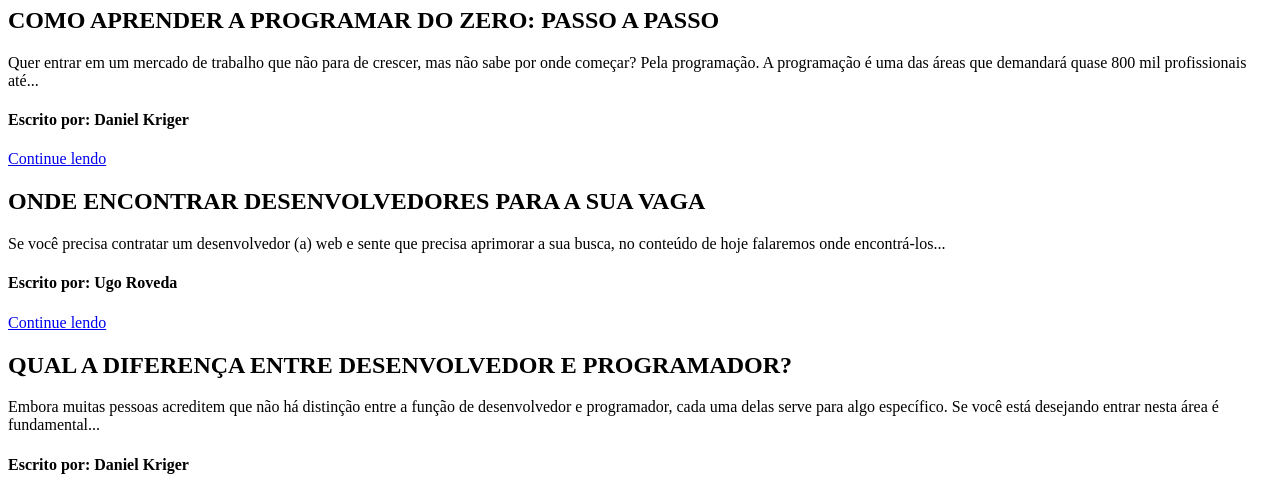
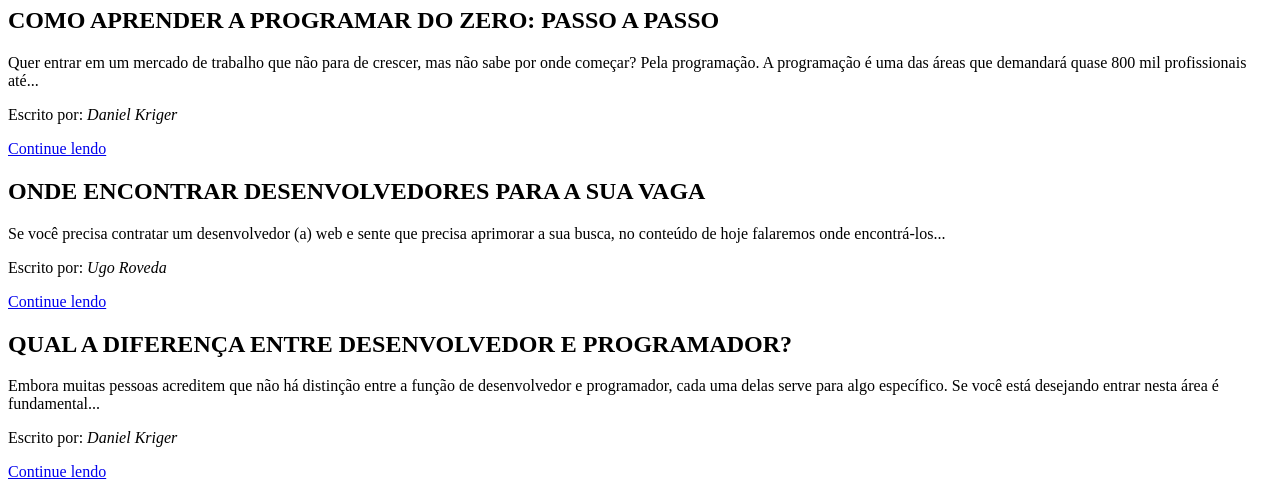
Before and after one commit to Kenzie-Academy-Brasil-Developers/m1_sprint1_entrega_blog-Cezo-14, a plain HTML site: page index.html in a window 1280 px wide. Shown: the part 73-565 px from the top of the page. Drawn offline with Linux system fonts and the light colour scheme.

Commit message:
Blog Kenzie entrega

```diff
--- a/index.html
+++ b/index.html
@@ -17,30 +17,30 @@
 
     <main>
         <section>
+            <article>
         <h2>COMO APRENDER A PROGRAMAR DO ZERO: PASSO A PASSO</h2>
-        <article>
             <p>Quer entrar em um mercado de trabalho que não para de crescer, mas não sabe por onde começar? Pela programação. A programação é uma das áreas que demandará quase 800 mil profissionais até...</p>
-            <h4>Escrito por: Daniel Kriger</h4>
+            <p>Escrito por: <em>Daniel Kriger</em></p>
             <a target="_blank" href="https://kenzie.com.br/blog/como-aprender-a-programar-2/">Continue lendo</a>
         </article>
         </section>
 
         <section>
+            <article>
         <h2>ONDE ENCONTRAR DESENVOLVEDORES PARA A SUA VAGA</h2>
-        <article>
             <p>Se você precisa contratar um desenvolvedor (a) web e sente que precisa aprimorar a sua busca, no conteúdo de hoje falaremos onde encontrá-los...</p>
-            <h4>Escrito por: Ugo Roveda</h4>
+            <p>Escrito por: <em>Ugo Roveda</em></p>
             <a target="_blank" href="https://kenzie.com.br/blog/como-contratar-desenvolvedor/">Continue lendo</a>
         </article>
         </section>
 
         <section>
+            <article>
         <h2>QUAL A DIFERENÇA ENTRE DESENVOLVEDOR E PROGRAMADOR?</h2>
-        <article>
             <p>Embora muitas pessoas acreditem que não há distinção entre a função de desenvolvedor e programador, cada uma delas serve para algo específico. Se você está desejando entrar nesta área é fundamental...<p>
-            <h4>Escrito por: Daniel Kriger</h4>
-        </article>
-            <a target="_blank" href="https://kenzie.com.br/blog/diferenca-de-programador-e-desenvolvedor/" alt="link para acessar o post sobre desenvolvedor e programador">Continue lendo</a>
+                <p>Escrito por: <em>Daniel Kriger</em></p>
+                <a target="_blank" href="https://kenzie.com.br/blog/diferenca-de-programador-e-desenvolvedor/" alt="link para acessar o post sobre desenvolvedor e programador">Continue lendo</a>
+            </article>
         </section>
     </main>
 
```
